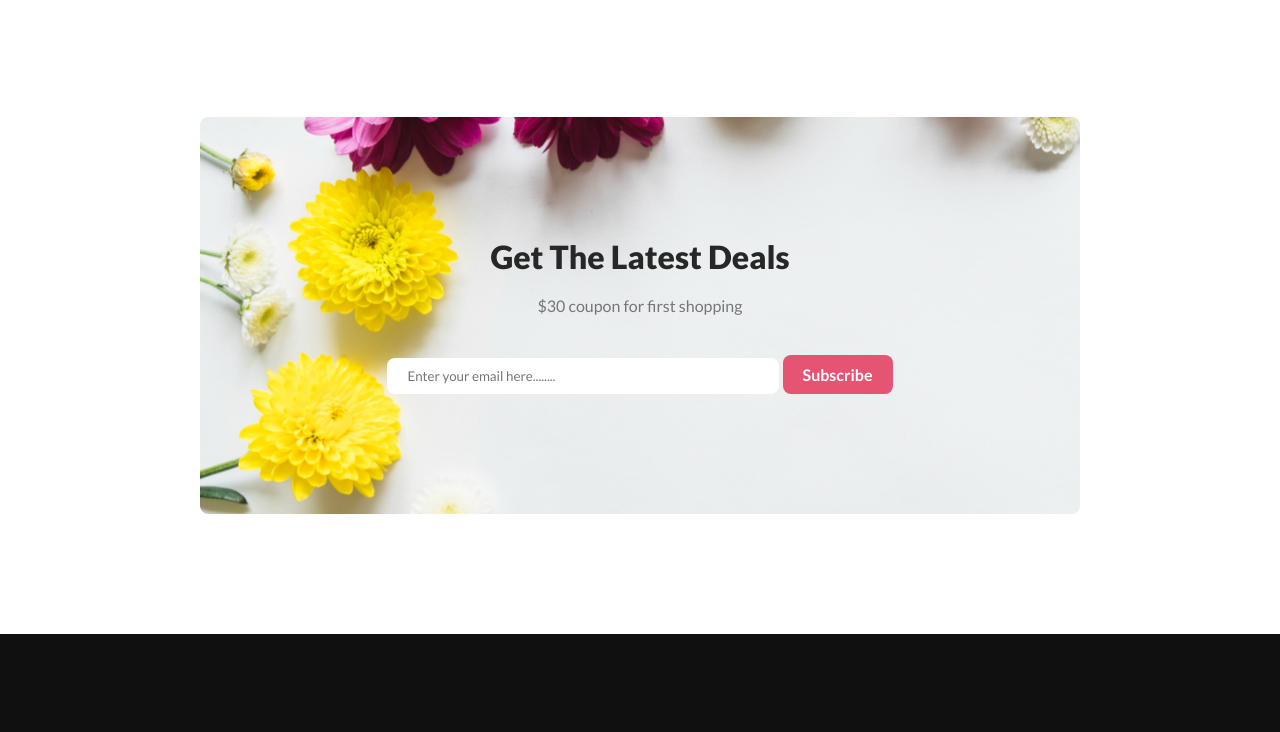
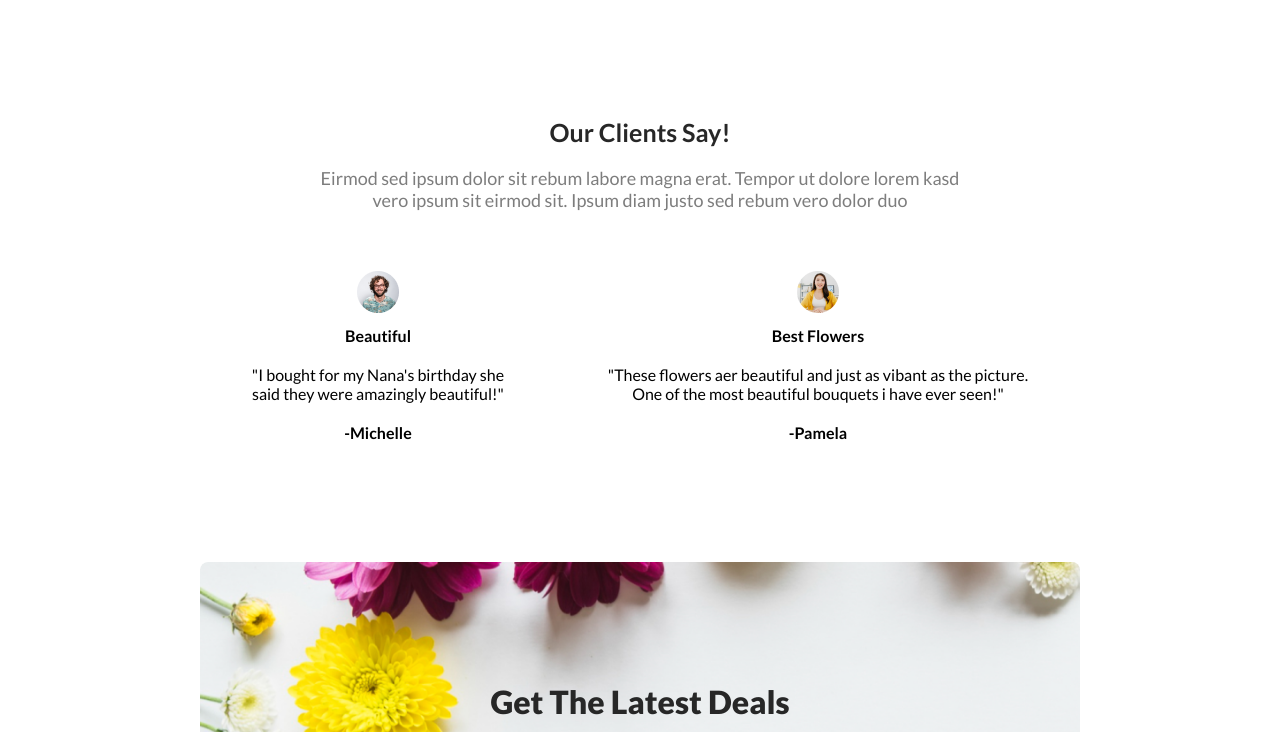
Before and after one commit to Prodipm6/flower-shop-assignment, a plain HTML site: page index.html in a window 1280 px wide. Shown: the part 2879-3611 px from the top of the page. Drawn offline with Linux system fonts and the light colour scheme.

Commit message:
new idea section created

```diff
--- a/CSS/style.css
+++ b/CSS/style.css
@@ -247,6 +247,7 @@ span{
     color: #FFF;
     font-size: 16px;
     font-weight: 700;
+    margin-left: 10px;
 }
 
 /* Footer section start  */
@@ -274,3 +275,49 @@ footer{
     font-weight: 400;
     padding-bottom: 120px;
 }
+
+
+/* Our review section start  */
+.customer-satisfied{
+    margin: 0 200px 120px;
+}
+
+.client-says{
+    text-align: center;
+    color: #272727;
+    font-size: 25px;
+}
+
+.client-says-detail{
+    color: rgba(39, 39, 39, 0.60);
+    text-align: center;
+    font-size: 18px;
+    margin-top: 20px;
+    margin-bottom: 40px;
+}
+
+.review-section{
+    display: flex;
+    justify-content: space-around;
+    padding-top: 20px;
+}
+
+.review-left{
+    text-align: center;
+}
+
+.review-right{
+    text-align: center;
+}
+
+.client-img{
+    padding-bottom: 10px;
+}
+
+.review{
+    padding: 20px 0;
+}
+
+.review-left, .review-right h4{
+
+}
--- a/index.html
+++ b/index.html
@@ -102,6 +102,28 @@
                 </div>
             </div>
         </section>
+        <section class="customer-satisfied">
+            <h2 class="client-says">Our Clients Say!</h2>
+            <p class="client-says-detail">Eirmod sed ipsum dolor sit rebum labore magna erat. Tempor ut dolore lorem  kasd <br> vero ipsum  sit eirmod sit. Ipsum diam justo sed rebum vero dolor duo</p>
+            <div class="review-section">
+                <div class="review-left">
+                    <div class="client-img">
+                        <img src="/Flower Asset/customer-1.png" alt="">
+                    </div>
+                    <h4 >Beautiful</h4>
+                    <p class="review">"I bought for my Nana's birthday she <br> said they were amazingly beautiful!"</p>
+                    <h4>-Michelle</h4>
+                </div>
+                <div class="review-right">
+                    <div class="client-img">
+                        <img src="/Flower Asset/customer-2.png" alt="">
+                    </div>
+                    <h4>Best Flowers</h4>
+                    <p class="review">"These flowers aer beautiful and just as vibant as the picture. <br> One of the most beautiful bouquets i have ever seen!"</p>
+                    <h4>-Pamela</h4>
+                </div>
+            </div>
+        </section>
         <section class="form-section">
             <h2 class="form-input-title">Get The Latest Deals</h2>
             <p class="form-input-detail">$30 coupon for first shopping</p>
```
Also changed, not shown: Flower Asset/customer-1.png (added), Flower Asset/customer-2.png (added).
